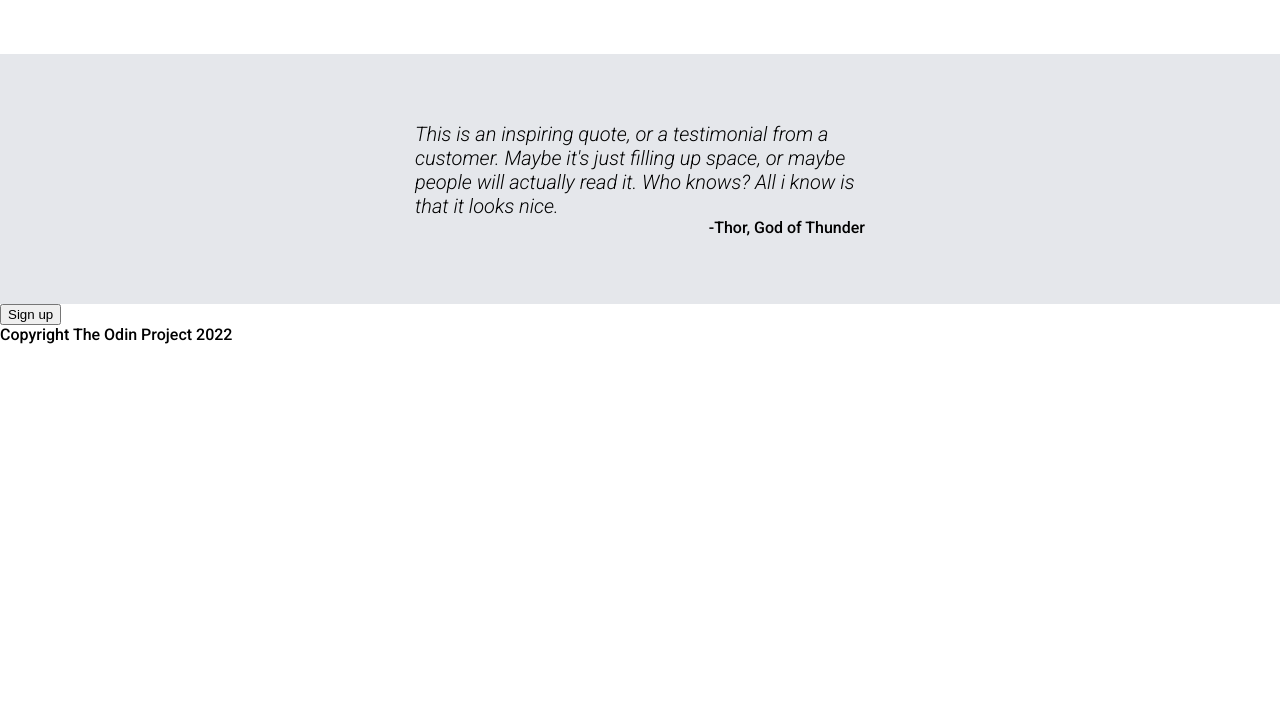
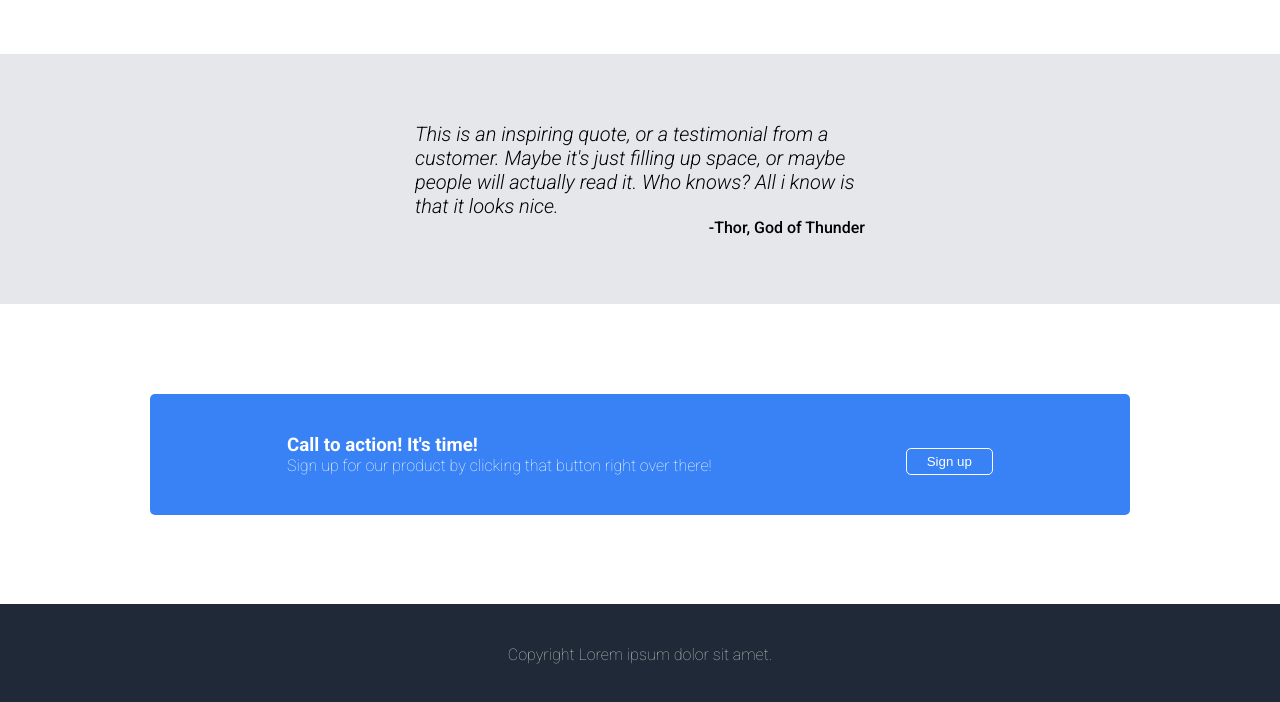
Before and after one commit to davidesavio/landing_page, a plain HTML site: page index.html in a window 1280 px wide. Shown: the part 656-1358 px from the top of the page. Before the commit the page ends 1000 px from the top, so only its background shows below. Drawn offline with Linux system fonts and the light colour scheme.

Commit message:
Add signup and footer css

```diff
--- a/index.html
+++ b/index.html
@@ -81,18 +81,24 @@
     </div>
 
     <div class="signup">
-        <div class="container">
-            <div class="text">
-                <span></span>
-                <span></span>
+        <div class="signup-container">
+            <div class="signup-text">
+                <h3>
+                    Call to action! It's time!
+                </h3>
+                <span>
+                    Sign up for our product by clicking that button right over there!
+                </span>
             </div>
-            <button>Sign up</button>
+            <div class="signup-button">
+                <button>Sign up</button>
+            </div>
         </div>
     </div>
 
     <footer>
         <span>
-            Copyright The Odin Project 2022
+            Copyright Lorem ipsum dolor sit amet.
         </span>
     </footer>
 </body>
--- a/main.css
+++ b/main.css
@@ -22,7 +22,11 @@ nav,
 .links,
 .cards,
 .quotation,
-.quotation>div {
+.quotation>div,
+.signup,
+.signup-container,
+.signup-button,
+footer {
     display: flex;
 }
 
@@ -73,6 +77,14 @@ nav {
     color: white;
     border-radius: 5px;
     border: none;
+}
+
+.intro-text button:hover {
+    background-color: #74a7f8;
+}
+
+.intro-text button:active {
+    background-color: #4e6a96;
 }
 
 .intro-img {
@@ -138,3 +150,57 @@ nav {
     font-style: italic;
     font-size: 20px;
 }
+
+/* SIGN UP */
+
+.signup {
+    height: 300px;
+    justify-content: center;
+    align-items: center;
+    padding: 0 150px;
+}
+
+.signup-container {
+    background-color: #3882f6;
+    color: white;
+    padding: 40px;
+    flex: 1;
+    border-radius: 5px;
+    justify-content: space-around;
+}
+
+.signup-button {
+    align-items: flex-end;
+}
+
+.signup-container button {
+    border: 1px solid white;
+    color: white;
+    border-radius: 5px;
+    padding: 5px 20px;
+    background-color: #3882f6;
+}
+
+.signup-container button:hover {
+    background-color: #74a7f8;
+}
+
+.signup-container button:active {
+    background-color: #4e6a96;
+}
+
+.signup span {
+    font-size: 14;
+    font-weight: 100;
+}
+
+/* FOOTER */
+
+footer {
+    color: rgb(193, 193, 193);
+    font-weight: 100;
+    height: 100px;
+    background-color: #1f2937;
+    justify-content: center;
+    align-items: center;
+}
```
